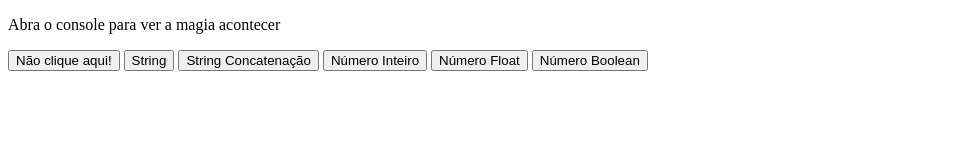
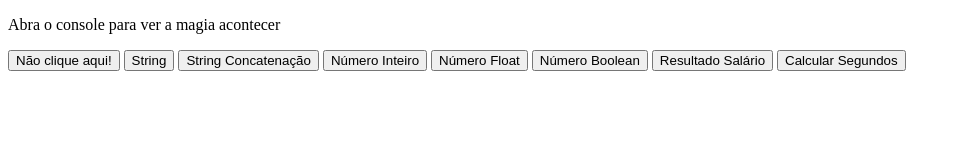
Before and after one commit to RafaFilastro/super-dev-09-curso-js-logica, a plain HTML site: page logica-01-variaveis.html in a window 1280 px wide. Shown: the whole page, without its empty margins (0-961 px from the left). Drawn offline with Linux system fonts and the light colour scheme.

Commit message:
Adcionado Exemplos

```diff
--- a/assets/js/logica-01-variaveis.js
+++ b/assets/js/logica-01-variaveis.js
@@ -66,3 +66,42 @@ function exemploBoolean(){
 
     alert("Férias vencidas? " + tenhoFeriasVencidas);
 }
+
+function calcularSalario(){
+    let colaborador = "Judity Silva";
+    let email = "judity.gamer@gg.com";
+    let valorHora = 150.60; //por hora de streaming
+    let horasPorMes = 50;
+    let beneficioDonate = 3500.98;
+
+    //Calcular o salário bruto
+    let salarioBruto = valorHora * horasPorMes
+
+    //Calulcar o salárioLiquido
+    let salarioLiquido = salarioBruto + beneficioDonate;
+
+    alert(
+        "Colaborador: " + colaborador + "\n" +
+        "Email: " + email + "\n" +
+        "Valor por hora: R$ " + valorHora.toFixed(2) + "\n" +
+        "Horas por mês: " + horasPorMes + "h\n" +
+        "Salário bruto: R$ " +salarioBruto.toFixed(2) + "\n" +
+        "Beneficio Donate: R$ " + beneficioDonate.toFixed(2) + "\n" +
+        "Salário líquido: R$ " + salarioLiquido.toFixed(2)
+    );
+}
+
+function calcularTempoMes() {
+    let segundosPorMinuto = 60;
+    let minutosPorHora = 60;
+    let horasPorDia = 24;
+
+    let segundosPorDia = segundosPorMinuto * minutosPorHora * horasPorDia;
+
+    alert(
+        "Segundos por minuto: " + segundosPorMinuto +
+        "\nMinutos por hora: " + minutosPorHora +
+        "\nHoras por dia: " + horasPorDia +
+        "\nSegundos por dia: " + segundosPorDia
+    );
+}
--- a/logica-01-variaveis.html
+++ b/logica-01-variaveis.html
@@ -9,19 +9,13 @@
     <p>Abra o console para ver a magia acontecer</p>
 
     <button type="button" onclick="exemploMensagem()">Não clique aqui!</button>
-
     <button type="button" onclick="exemploString()">String</button>
-
     <button type="button" onclick="exemploStringConcatenacao()">String Concatenação</button>
-
     <button type="button" onclick="exemploNumeroInteriro()">Número Inteiro</button>
-
     <button type="button" onclick="exemploFloat()">Número Float</button>
-
     <button type="button" onclick="exemploBoolean()">Número Boolean</button>
-
-
-
+    <button type="button" onclick="calcularSalario()">Resultado Salário</button>
+    <button type="button" onclick="calcularTempoMes()">Calcular Segundos</button>
 
 
     <!--ATENÇÃO: por padrão sempre coloque a tag script antes do término do BODY -->
```
